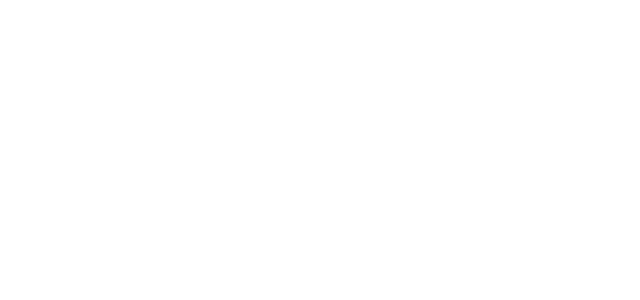
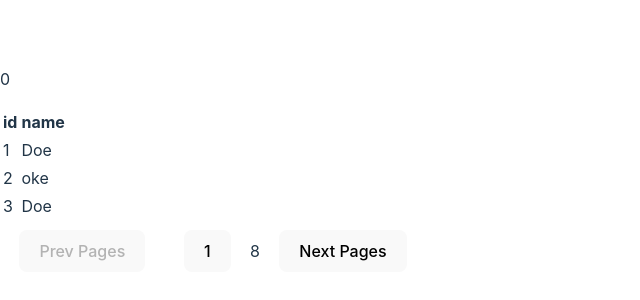
Before and after one commit to hwisnu222/React-Docs, a React (Vite) app: page / in a window 1280 px wide. Shown: the part 234-534 px from the top of the page, without its empty margins (0-640 px from the left). Built offline with nearby package versions, Linux system fonts and the light colour scheme.

Commit message:
feat:pagination

```diff
--- a/src/App.jsx
+++ b/src/App.jsx
@@ -1,7 +1,120 @@
 import React from "react";
 
+const dataTable = [
+  {
+    id: 1,
+    name: "Doe",
+  },
+  {
+    id: 2,
+    name: "oke",
+  },
+  {
+    id: 3,
+    name: "Doe",
+  },
+  {
+    id: 4,
+    name: "oke",
+  },
+  {
+    id: 5,
+    name: "Doe",
+  },
+  {
+    id: 6,
+    name: "oke",
+  },
+  {
+    id: 7,
+    name: "Doe",
+  },
+  {
+    id: 8,
+    name: "oke",
+  },
+];
+
+const TOTAL_PAGES = 1;
+
+const PaginationComponent = ({ currentPage, totalPages, onChangePage }) => {
+  const renderRangeButton = () => {
+    const buttons = [];
+    const RANGE_TOTAL = 2;
+
+    const range = Array.from(
+      { length: RANGE_TOTAL },
+      (_, index) => currentPage + index
+    ).filter((item) => item > 0 && item < totalPages);
+
+    range.forEach((item, index) => {
+      const button = (
+        <button key={index} onClick={() => onChangePage(item)}>
+          {item}
+        </button>
+      );
+      console.log("data" + item);
+      buttons.push(button);
+    });
+
+    console.log(range);
+    return buttons;
+  };
+
+  const handlePrev = () => {
+    onChangePage(currentPage - 1);
+  };
+
+  const handleNext = () => {
+    onChangePage(currentPage + 1);
+  };
+
+  return (
+    <>
+      <button onClick={handlePrev} disabled={currentPage == 0}>
+        Prev Pages
+      </button>
+      {renderRangeButton()}
+      <span>{totalPages}</span>
+      <button onClick={handleNext} disabled={currentPage == totalPages}>
+        Next Pages
+      </button>
+    </>
+  );
+};
+
 function App() {
-  return <div></div>;
+  const [currentPage, setPage] = React.useState(0);
+
+  const handleChangePage = (page) => {
+    setPage(page);
+  };
+  return (
+    <div>
+      <p>{currentPage}</p>
+      <table>
+        <thead>
+          <tr>
+            <th>id</th>
+            <th>name</th>
+          </tr>
+        </thead>
+        <tbody>
+          {dataTable.slice(currentPage, currentPage + 3).map((item, index) => (
+            <tr key={index}>
+              <td>{item.id}</td>
+              <td>{item.name}</td>
+            </tr>
+          ))}
+        </tbody>
+      </table>
+      <PaginationComponent
+        currentPage={currentPage}
+        totalPages={Math.ceil(dataTable.length / TOTAL_PAGES)}
+        onChangePage={handleChangePage}
+      />
+    </div>
+  );
 }
 
 export default App;
```
